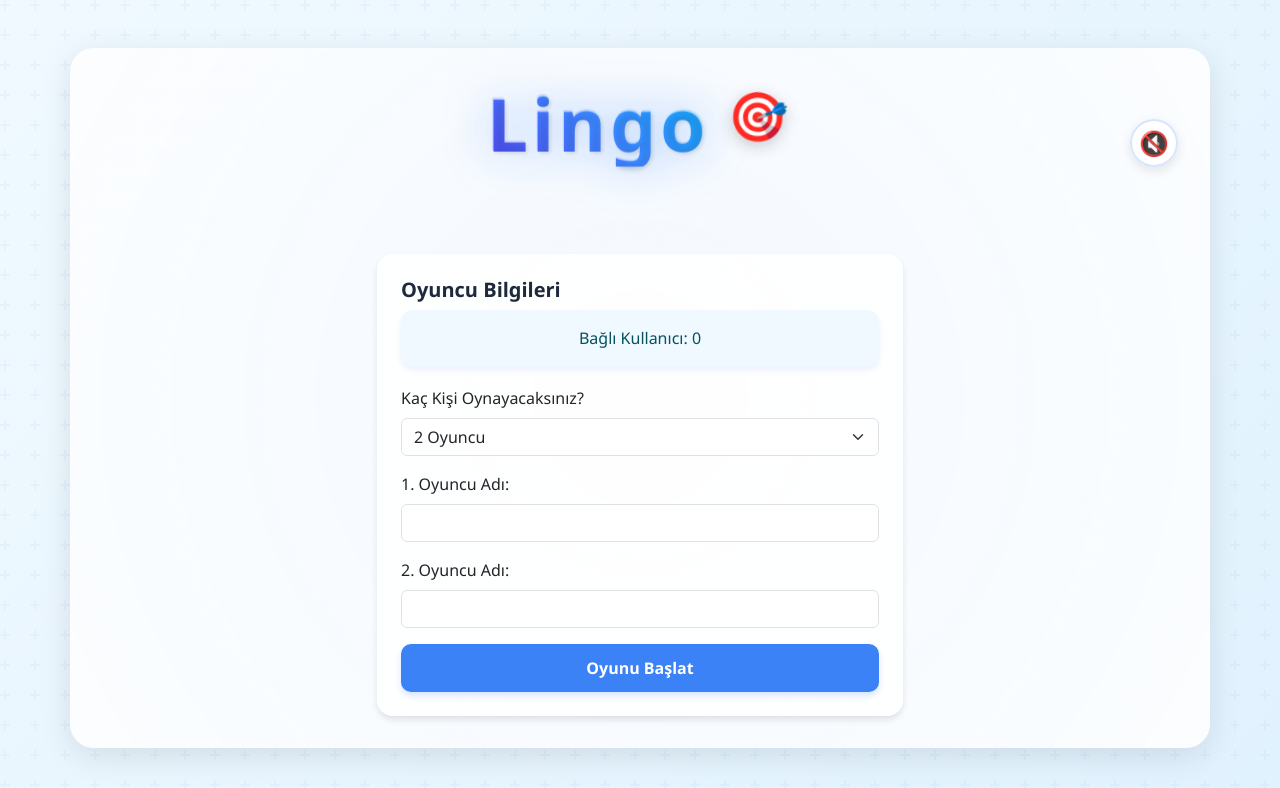
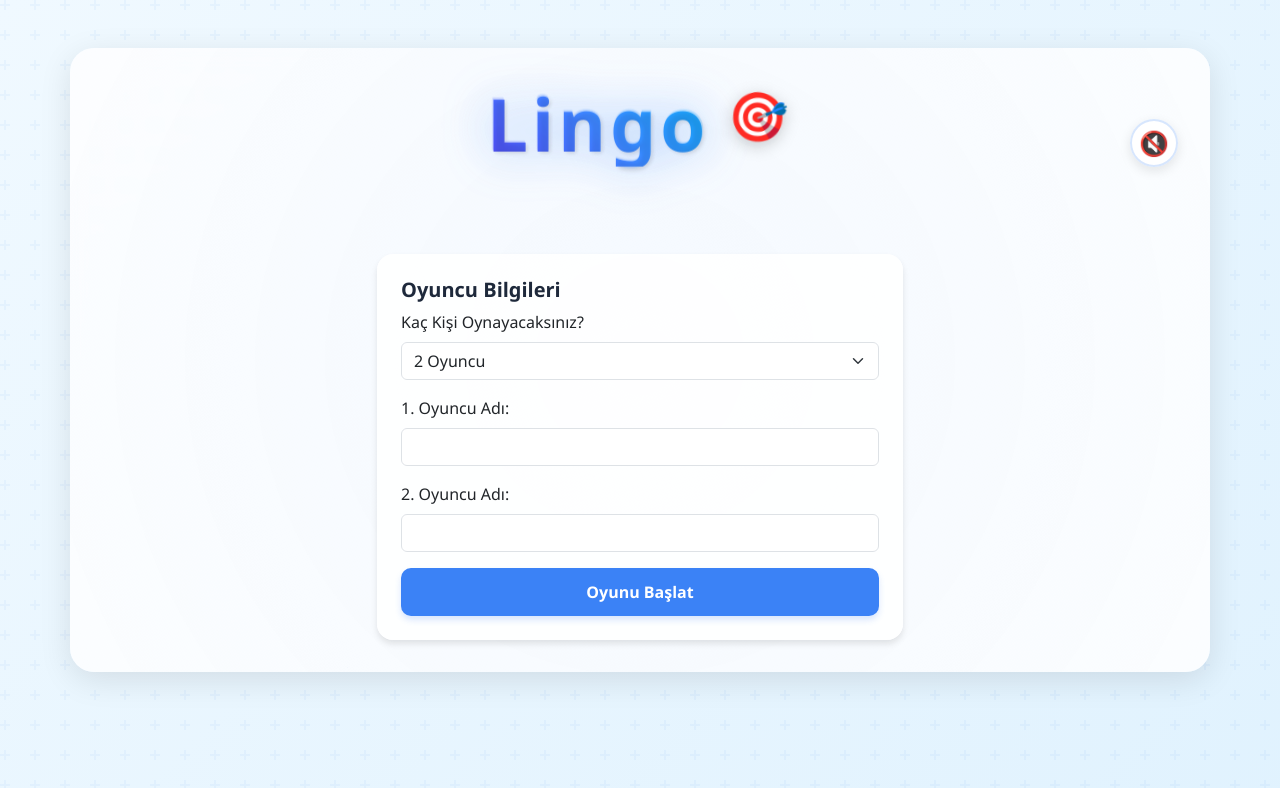
Before and after one commit to KemalTemel/Lingo_Game, a Flask app: page / in a window 1280 px wide. Shown: the top 788 px of the page. Run offline with Flask 2, Linux system fonts and the light colour scheme; some libraries are stand-ins or nearby versions.

Commit message:
Update index.html

```diff
--- a/templates/index.html
+++ b/templates/index.html
@@ -183,9 +183,6 @@
                     <div class="card">
                         <div class="card-body">
                             <h5 class="card-title">Oyuncu Bilgileri</h5>
-                            <div class="alert alert-info" id="bagli-kullanicilar">
-                                Bağlı Kullanıcı: 0
-                            </div>
                             <div class="mb-3">
                                 <label for="oyuncu-sayisi" class="form-label">Kaç Kişi Oynayacaksınız?</label>
                                 <select class="form-select" id="oyuncu-sayisi" onchange="oyuncuAlanlariOlustur()">
```
